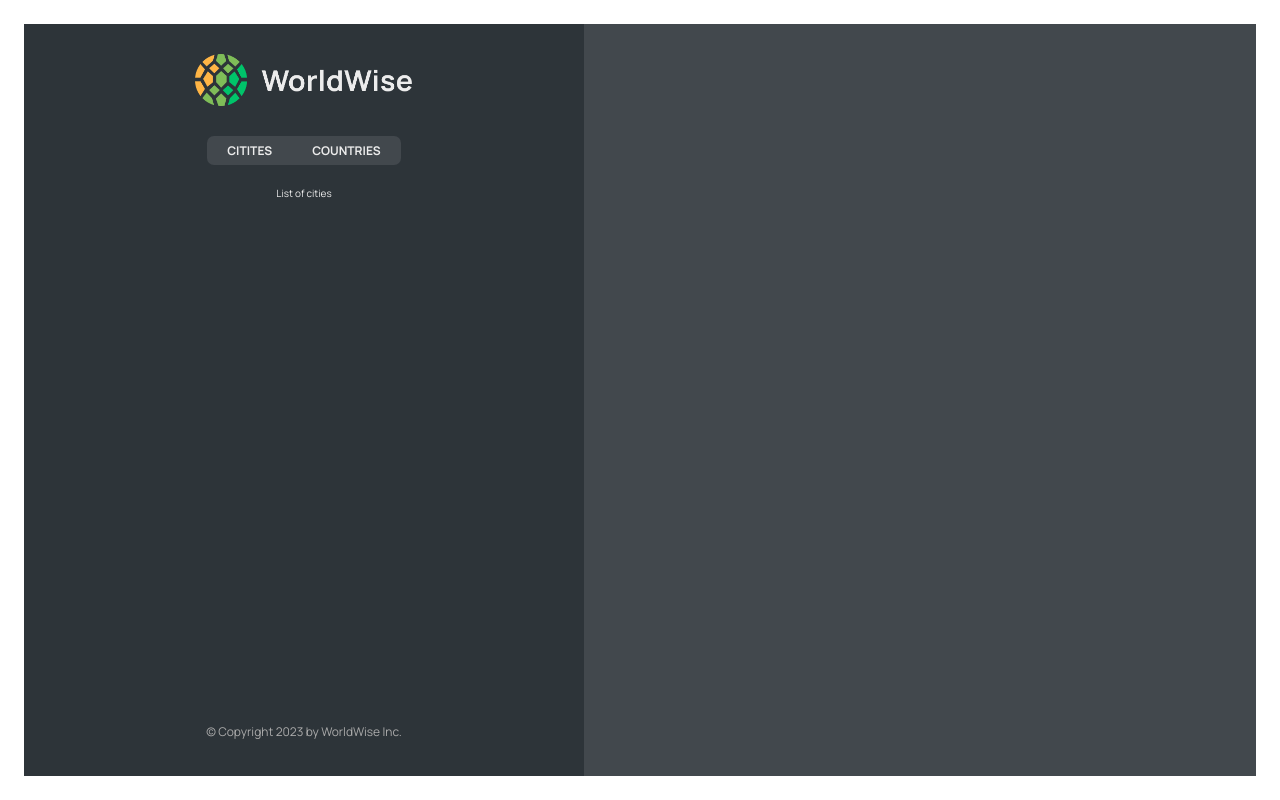
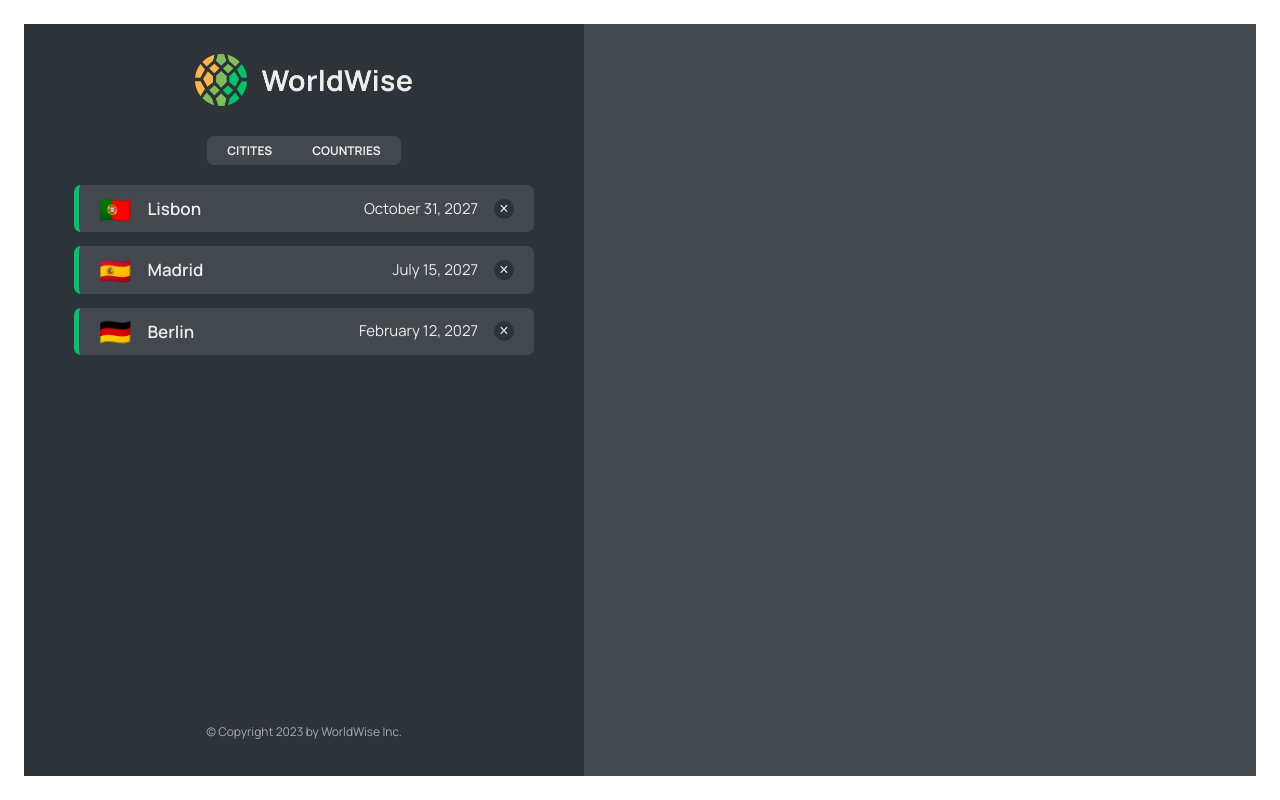
Before and after one commit to gtzjesus/WorldWise, a React (Vite) app: page /app in a window 1280 px wide. Built offline with nearby package versions, Linux system fonts and the light colour scheme; data requests are answered from the project's data file.

Commit message:
Displaying all Data in routing props

```diff
--- a/package.json
+++ b/package.json
@@ -7,9 +7,11 @@
     "dev": "vite",
     "build": "vite build",
     "lint": "eslint . --ext js,jsx --report-unused-disable-directives --max-warnings 0",
-    "preview": "vite preview"
+    "preview": "vite preview",
+    "server": "json-server --watch data/cities.json --port 8000 -delay 500"
   },
   "dependencies": {
+    "json-server": "^0.17.3",
     "react": "^18.2.0",
     "react-dom": "^18.2.0",
     "react-router-dom": "^6.15.0"
--- a/src/App.jsx
+++ b/src/App.jsx
@@ -6,8 +6,30 @@ import Pricing from './pages/Pricing.jsx';
 import AppLayout from './pages/AppLayout.jsx';
 import PageNotFound from './pages/PageNotFound.jsx';
 import Login from './pages/Login.jsx';
+import CityList from './components/CityList.jsx';
+import { useEffect, useState } from 'react';
+
+const BASE_URL = 'http://localhost:8000';
 
 function App() {
+  const [cities, setCities] = useState([]);
+  const [isLoading, setIsLoading] = useState(false);
+
+  useEffect(function () {
+    async function fetchCities() {
+      try {
+        setIsLoading(true);
+        const response = await fetch(`${BASE_URL}/cities`);
+        const data = await response.json();
+        setCities(data);
+      } catch {
+        alert('Issue loading data...');
+      } finally {
+        setIsLoading(false);
+      }
+    }
+    fetchCities();
+  }, []);
   return (
     <BrowserRouter>
       <Routes>
@@ -16,8 +38,14 @@ function App() {
         <Route path="pricing" element={<Pricing />} />
         <Route path="login" element={<Login />} />
         <Route path="app" element={<AppLayout />}>
-          <Route index element={<p>List of cities</p>}></Route>
-          <Route path="cities" element={<p>List of cities</p>}></Route>
+          <Route
+            index
+            element={<CityList cities={cities} isLoading={isLoading} />}
+          ></Route>
+          <Route
+            path="cities"
+            element={<CityList cities={cities} isLoading={isLoading} />}
+          ></Route>
 
           <Route path="countries" element={<p>Countires</p>}></Route>
           <Route path="form" element={<p>Form</p>}></Route>
--- /dev/null
+++ b/src/components/CityItem.jsx
@@ -0,0 +1,23 @@
+import styles from './CityItem.module.css';
+
+const formatDate = (date) =>
+  new Intl.DateTimeFormat('en', {
+    day: 'numeric',
+    month: 'long',
+    year: 'numeric',
+  }).format(new Date(date));
+
+function CityItem({ city }) {
+  const { cityName, emoji, date } = city;
+  console.log(city);
+  return (
+    <li className={styles.cityItem}>
+      <span className={styles.emoji}>{emoji}</span>
+      <h3 className={styles.name}>{cityName}</h3>
+      <time className={styles.date}>{formatDate(date)}</time>
+      <button className={styles.deleteBtn}>&times;</button>
+    </li>
+  );
+}
+
+export default CityItem;
--- /dev/null
+++ b/src/components/CityList.jsx
@@ -0,0 +1,20 @@
+import CityItem from './CityItem';
+import styles from './CityList.module.css';
+import Spinner from './Spinner.jsx';
+import Message from './Message.jsx';
+function CityList({ cities, isLoading }) {
+  if (isLoading) return <Spinner />;
+  if (!cities.length)
+    return (
+      <Message message="Add your first city by clicking on  a city on the map" />
+    );
+  return (
+    <ul className={styles.cityList}>
+      {cities.map((city) => (
+        <CityItem city={city} key={city.id} />
+      ))}
+    </ul>
+  );
+}
+
+export default CityList;
```
Also changed, not shown: .eslintrc.cjs, 1 other file (tests, documents, lock files or other folders).
